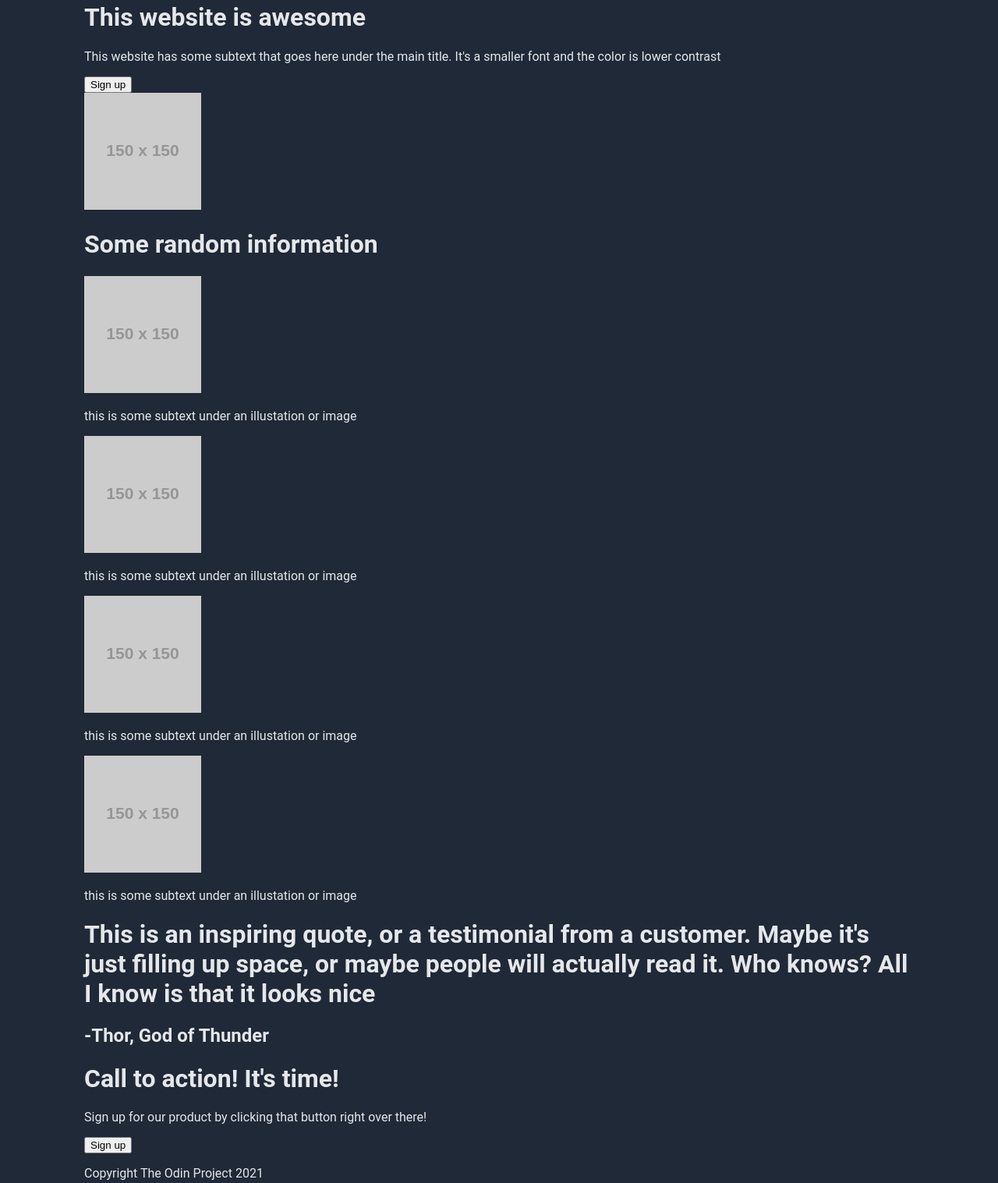
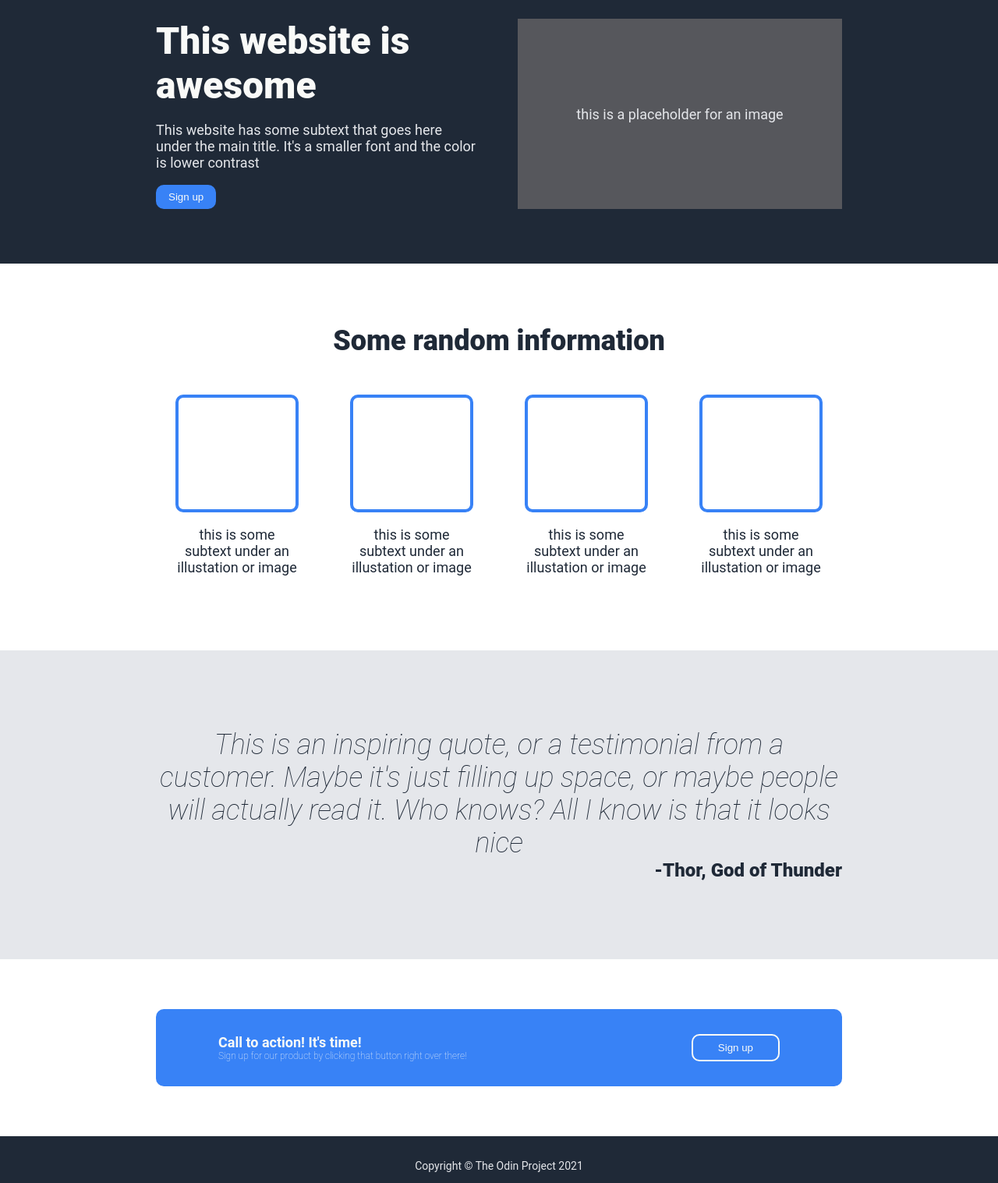
Before and after one commit to RubyTseng2538/Odin-Flexbox, a plain HTML site: page index.html in a window 1280 px wide. Shown: the part 118-1635 px from the top of the page at 78% size. Drawn offline with Linux system fonts and the light colour scheme; placeholder pictures from the web are drawn by us.

Commit message:
Style complete

```diff
--- a/index.html
+++ b/index.html
@@ -19,57 +19,61 @@
         </div>
     </div>
     <div class="container">
-        <div class="container_item">
+        <div class="container_item item_one">
             <div class="contentOne">
-                <h1>This website is awesome</h1>
+                <h1 class="big_text">This website is awesome</h1>
                 <p>This website has some subtext that goes here under the main title. It's a smaller font and the color is lower contrast</p>
-                <button>Sign up</button>
+                <button class="signUp">Sign up</button>
             </div>
             <div class="contentTwo">
-                <img src="https://via.placeholder.com/150" alt="Placeholder Image">
+                <p class="centerText">this is a placeholder for an image</p>
             </div>
         </div>
-        <div class="container_item">
+        <div class="container_item item_two">
             <div class="contentThree">
-                <h1>Some random information</h1>
+                <h4>Some random information</h4>
             </div>
             <div class="contentFour">
                 <div class="card">
                     <div class="card_image">
-                        <img src="https://via.placeholder.com/150" alt="Placeholder Image">
+                    </div>
                     <p>this is some subtext under an illustation or image</p>
                 </div>
                 <div class="card">
                     <div class="card_image">
-                        <img src="https://via.placeholder.com/150" alt="Placeholder Image">
+                    </div>
                     <p>this is some subtext under an illustation or image</p>
                 </div>
                 <div class="card">
                     <div class="card_image">
-                        <img src="https://via.placeholder.com/150" alt="Placeholder Image">
+                    </div>
                     <p>this is some subtext under an illustation or image</p>
                 </div>
                 <div class="card">
                     <div class="card_image">
-                        <img src="https://via.placeholder.com/150" alt="Placeholder Image">
+                    </div>
                     <p>this is some subtext under an illustation or image</p>
                 </div>
             </div>
         </div>
-        <div class="container_item">
-            <h1>This is an inspiring quote, or a testimonial from a customer. Maybe it's just filling up space, or maybe people will actually read it. Who knows? All I know is that it looks nice</h1>
-            <h2>-Thor, God of Thunder</h2>
+        <div class="container_item item_three">
+            <h4>This is an inspiring quote, or a testimonial from a customer. Maybe it's just filling up space, or maybe people will actually read it. Who knows? All I know is that it looks nice</h4>
+            <h5>-Thor, God of Thunder</h5>
         </div>
-        <div class="container_item">
+        <div class="container_item item_four">
             <div class="contentFive">
-                <h1>Call to action! It's time!</h1>
-                <p>Sign up for our product by clicking that button right over there!</p>
-                <button>Sign up</button>
+                <div class="contentFive_text">
+                    <h4>Call to action! It's time!</h4>
+                    <p>Sign up for our product by clicking that button right over there!</p>
+                </div>
+                <div class="contentFive_button">
+                    <button>Sign up</button>
+                </div>
         </div>
     </div>
 
     <div class="footer">
-        <p class="footer_logo">Copyright The Odin Project 2021</p>
+        <p class="footer_logo">Copyright © The Odin Project 2021</p>
     </div>
 </body>
 </html>
--- a/styles.css
+++ b/styles.css
@@ -1,8 +1,11 @@
 body{
     font-family: Roboto, Oxygen, Ubuntu, Cantarell, 'Open Sans', 'Helvetica Neue', sans-serif;
-    background-color: #1F2937;
     color: #e5e7eb;
-    padding: 0 100px;
+    padding: 0;
+    margin: 0;
+}
+.header, .footer, .item_one, .item_two, .item_three, .item_four{
+    padding: 0 200px;
 }
 
 .header{
@@ -10,9 +13,12 @@ body{
     display: flex;
     flex-direction: row;
     justify-content: space-between;
+    align-items: center;
+    background-color: #1F2937;
+    height: 72px;
 }
 
-.header_logo{
+.header_logo h4{
     font-size: 24px;
     color: #f9faf8;
     font-weight: 700;
@@ -24,11 +30,10 @@ ul{
     justify-content: space-between;
     gap: 24px;
     list-style: none;
-    font-size: 18px;
-
 }
 
-.header_nav{
+.header_nav, p{
+    font-size: 18px;
     color: #e5e7eb;
 }
 
@@ -37,3 +42,187 @@ ul{
     display: flex;
     flex-direction: column;
 }
+
+.item_one{
+    flex: 1;
+    display: flex;
+    flex-direction: row;
+    justify-content: space-between;
+    gap: 48px;
+    padding: 70px 200px;
+    margin: 0;
+    background-color: #1F2937;
+}
+
+.contentOne{
+    flex: 1;
+    display: flex;
+    flex-direction: column;
+}
+.contentTwo{
+    flex: 1;
+    display: flex;
+    flex-direction: column;
+    background-color: #56575c;
+    align-items: center;
+    justify-content: center;
+}
+
+.big_text{
+    font-size: 48px;
+    color: #f9faf8;
+    font-weight: 900;
+    padding: 0;
+    margin: 0;
+}
+
+.signUp{
+    border-radius: 10px;
+    border: none;
+    background-color: #3882f6;
+    color : #f9faf8;
+    padding: 8px 16px;
+    flex: 0;
+    align-self: flex-start;
+
+}
+
+.centerText{
+    text-align: center;
+}
+
+.item_two{
+    flex: 1;
+    padding: 30px 200px;
+    margin: 0;
+
+}
+
+.contentThree h4{
+    color: #1F2937;
+    font-size: 36px;
+    font-weight: 900;
+    text-align: center;
+}
+
+.contentFour{
+    display: flex;
+    flex-direction: row;
+    align-items: center;
+    justify-content: center;
+    gap: 16px;
+    padding-bottom: 48px;
+}
+.card{
+    width: 250px;
+    height: 250px;
+    display: flex;
+    flex-direction: column;
+    justify-content: center;
+    align-items: center;
+    text-align: center;
+}
+
+.card_image{
+    width: 150px;
+    height: 150px;
+    border-radius: 10px;
+    border: 4px solid #3882f6;
+}
+
+.card p{
+    color: #1F2937;
+    font-size: 18px;
+    margin: 0, 4px;
+    width: 160px;
+}
+
+.item_three{
+    flex: 1;
+    padding: 30px 200px;
+    margin: 0;
+    background-color: #e5e7eb;
+    padding: 100px 200px;
+    display: flex;
+    flex-direction: column;
+}
+
+.item_three h4{
+    color: #1F2937;
+    font-size: 36px;
+    font-style: italic;
+    font-weight: 100;
+    text-align: center;
+    margin: 0;
+    padding: 0;
+}
+
+.item_three h5{
+    color: #1F2937;
+    font-size: 24px;
+    font-weight: 800;
+    text-align: right;
+    padding: 0;
+    margin: 0;
+}
+
+.item_four{
+    flex: 1;
+    padding: 64px 200px;
+    margin: 0;
+}
+
+.contentFive{
+    background-color: #3882f6;
+    display: flex;
+    flex-direction: row;
+    justify-content: space-between;
+    align-items: center;
+    gap: 32px;
+    border-radius: 10px;
+}
+.contentFive_text{
+    color: #f9faf8;
+    font-size: 24px;
+    font-weight: 900;
+    display: flex;
+    flex-direction: column;
+    text-align: left;
+    padding: 32px 80px;
+}
+.contentFive_text h4{
+    color: #f9faf8;
+    font-size: 18px;
+    margin: 0;
+    padding: 0;
+}
+.contentFive_text p{
+    margin: 0;
+    padding: 0;
+    color: #f9faf8;
+    font-size: 12px;
+    font-weight: 100;
+}
+
+.contentFive_button{
+    padding: 0 80px;
+}
+.contentFive button{
+    border-radius: 10px;
+    border:2px solid #f9faf8;
+    background-color: #3882f6;
+    color : #f9faf8;
+    padding: 8px 32px;
+    flex: 0;
+    align-self: flex-start;
+}
+
+.footer{
+    background-color: #1F2937;
+    text-align: center;
+    padding: 16px 0;
+}
+
+.footer_logo{
+    font-size: 14px;
+}
```
